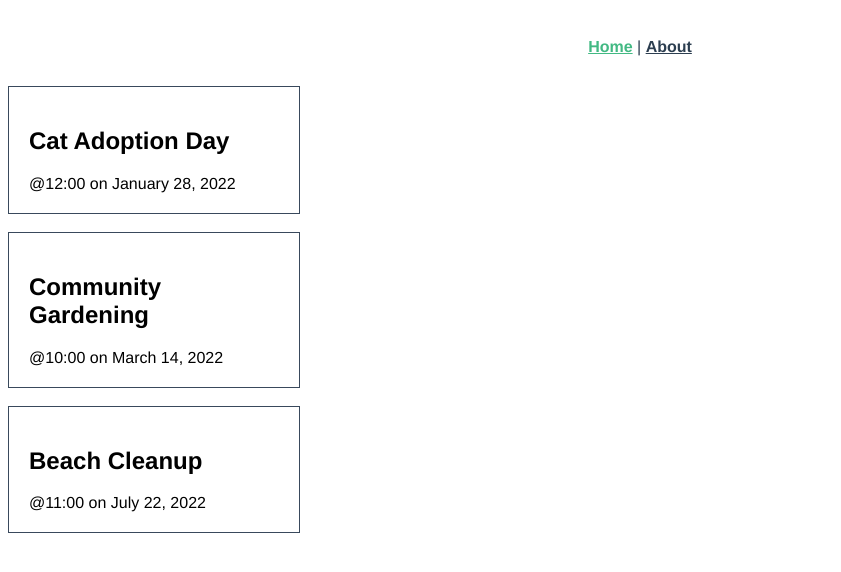
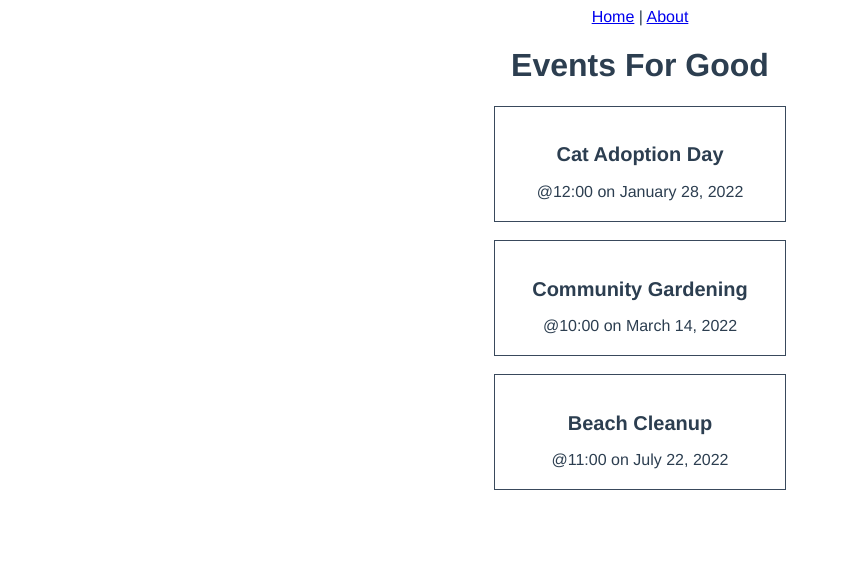
Before and after one commit to dnilomartins/events, a Vue app: page / in a window 1280 px wide. Shown: the top 572 px of the page, without its empty margins (0-841 px from the left). Built offline with nearby package versions, Linux system fonts and the light colour scheme.

Commit message:
h1, h2 style

```diff
--- a/src/App.vue
+++ b/src/App.vue
@@ -17,22 +17,25 @@ import { RouterLink, RouterView } from 'vue-router'
   <RouterView />
 </template>
 
-<style scoped>
-#layout {
+<style>
+#app {
   font-family: Avenir, Helvetica, Arial, sans-serif;
   -webkit-font-smoothing: antialiased;
   -moz-osx-font-smoothing: grayscale;
   text-align: center;
   color: #2c3e50;
 }
-nav {
+#nav {
   padding: 30px;
 }
-nav a {
+#nav a {
   font-weight: bold;
   color: #2c3e50;
 }
-nav a.router-link-exact-active {
+#nav a.router-link-exact-active {
   color: #42b983;
 }
+h2 {
+  font-size: 20px;
+}
 </style>
--- a/src/views/HomeView.vue
+++ b/src/views/HomeView.vue
@@ -40,21 +40,16 @@ const events = ref([
 </script>
 
 <template>
+  <h1>Events For Good</h1>
   <div class="events">
     <EventCard v-for="event in events" :key="event.id" :event="event" />
   </div>
 </template>
 
 <style scoped>
-.event-card {
-  padding: 20px;
-  width: 250px;
-  cursor: pointer;
-  border: 1px solid #39495c;
-  margin-bottom: 18px;
-}
-.event-card:hover {
-  transform: scale(1.01);
-  box-shadow: 0 3px 12px 0 rgba(0, 0, 0, 0.2);
+.events {
+  display: flex;
+  flex-direction: column;
+  align-items: center;
 }
 </style>
```
